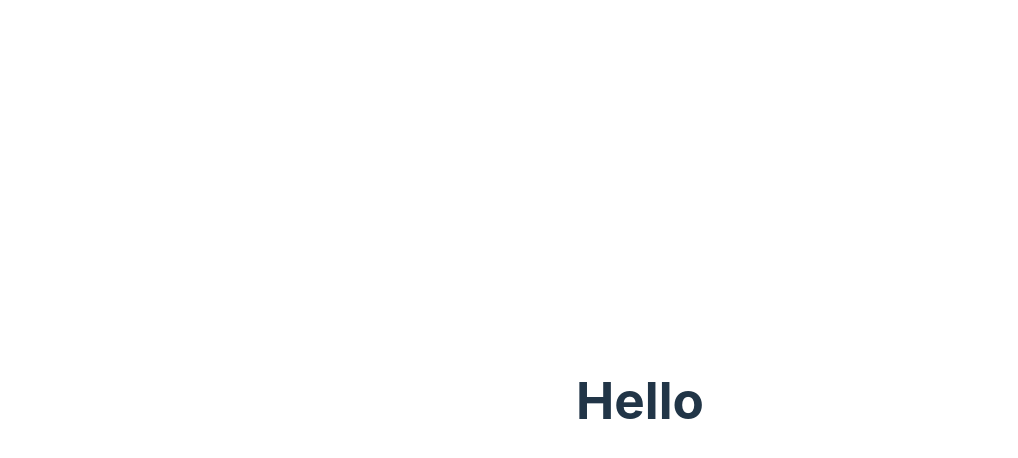
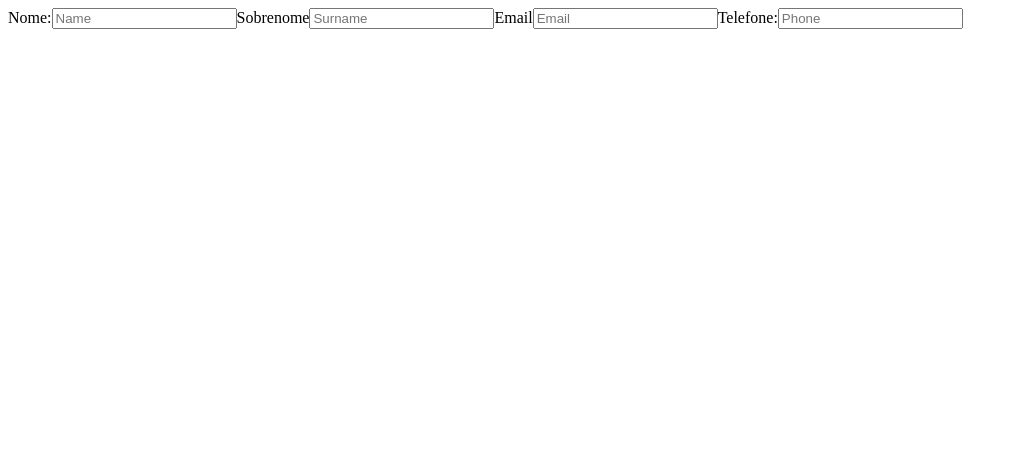
Before and after one commit to Julianaha/react-form, a React (Vite) app: page / in a window 1280 px wide. Shown: the top 458 px of the page, without its empty margins (0-1018 px from the left). Built offline with nearby package versions, Linux system fonts and the light colour scheme.

Commit message:
feat: inicia pages com primeiro formulario

```diff
--- a/src/App.css
+++ /dev/null
@@ -1,41 +0,0 @@
-#root {
-  max-width: 1280px;
-  margin: 0 auto;
-  padding: 2rem;
-  text-align: center;
-}
-
-.logo {
-  height: 6em;
-  padding: 1.5em;
-  will-change: filter;
-}
-.logo:hover {
-  filter: drop-shadow(0 0 2em #646cffaa);
-}
-.logo.react:hover {
-  filter: drop-shadow(0 0 2em #61dafbaa);
-}
-
-@keyframes logo-spin {
-  from {
-    transform: rotate(0deg);
-  }
-  to {
-    transform: rotate(360deg);
-  }
-}
-
-@media (prefers-reduced-motion: no-preference) {
-  a:nth-of-type(2) .logo {
-    animation: logo-spin infinite 20s linear;
-  }
-}
-
-.card {
-  padding: 2em;
-}
-
-.read-the-docs {
-  color: #888;
-}
--- a/src/App.jsx
+++ b/src/App.jsx
@@ -1,8 +1,9 @@
-import './App.css'
+import React, { Component } from 'react';
+import FormStep1 from './pages/FormStep1';
 
 function App() {
   return (
-   <h1>Hello</h1>
+   <FormStep1/>
   )
 }
 
--- a/src/index.css
+++ /dev/null
@@ -1,70 +0,0 @@
-:root {
-  font-family: Inter, Avenir, Helvetica, Arial, sans-serif;
-  font-size: 16px;
-  line-height: 24px;
-  font-weight: 400;
-
-  color-scheme: light dark;
-  color: rgba(255, 255, 255, 0.87);
-  background-color: #242424;
-
-  font-synthesis: none;
-  text-rendering: optimizeLegibility;
-  -webkit-font-smoothing: antialiased;
-  -moz-osx-font-smoothing: grayscale;
-  -webkit-text-size-adjust: 100%;
-}
-
-a {
-  font-weight: 500;
-  color: #646cff;
-  text-decoration: inherit;
-}
-a:hover {
-  color: #535bf2;
-}
-
-body {
-  margin: 0;
-  display: flex;
-  place-items: center;
-  min-width: 320px;
-  min-height: 100vh;
-}
-
-h1 {
-  font-size: 3.2em;
-  line-height: 1.1;
-}
-
-button {
-  border-radius: 8px;
-  border: 1px solid transparent;
-  padding: 0.6em 1.2em;
-  font-size: 1em;
-  font-weight: 500;
-  font-family: inherit;
-  background-color: #1a1a1a;
-  cursor: pointer;
-  transition: border-color 0.25s;
-}
-button:hover {
-  border-color: #646cff;
-}
-button:focus,
-button:focus-visible {
-  outline: 4px auto -webkit-focus-ring-color;
-}
-
-@media (prefers-color-scheme: light) {
-  :root {
-    color: #213547;
-    background-color: #ffffff;
-  }
-  a:hover {
-    color: #747bff;
-  }
-  button {
-    background-color: #f9f9f9;
-  }
-}
--- a/src/main.jsx
+++ b/src/main.jsx
@@ -1,7 +1,7 @@
 import React from 'react'
 import ReactDOM from 'react-dom/client'
 import App from './App'
-import './index.css'
+
 
 ReactDOM.createRoot(document.getElementById('root')).render(
   <React.StrictMode>
--- /dev/null
+++ b/src/pages/FormStep1.jsx
@@ -0,0 +1,22 @@
+export default function FormStep1() {
+  return (
+    <form>
+      <label>
+        Nome:
+        <input type="text" name="name" placeholder="Name" />
+      </label>
+      <label>
+        Sobrenome
+        <input type="text" name="surname" placeholder="Surname" />
+      </label>
+      <label>
+        Email
+        <input type="text" name="email" placeholder="Email" />
+      </label>
+      <label>
+        Telefone:
+        <input type="text" name="phone" placeholder="Phone" />
+      </label>
+    </form>
+  );
+}
```
